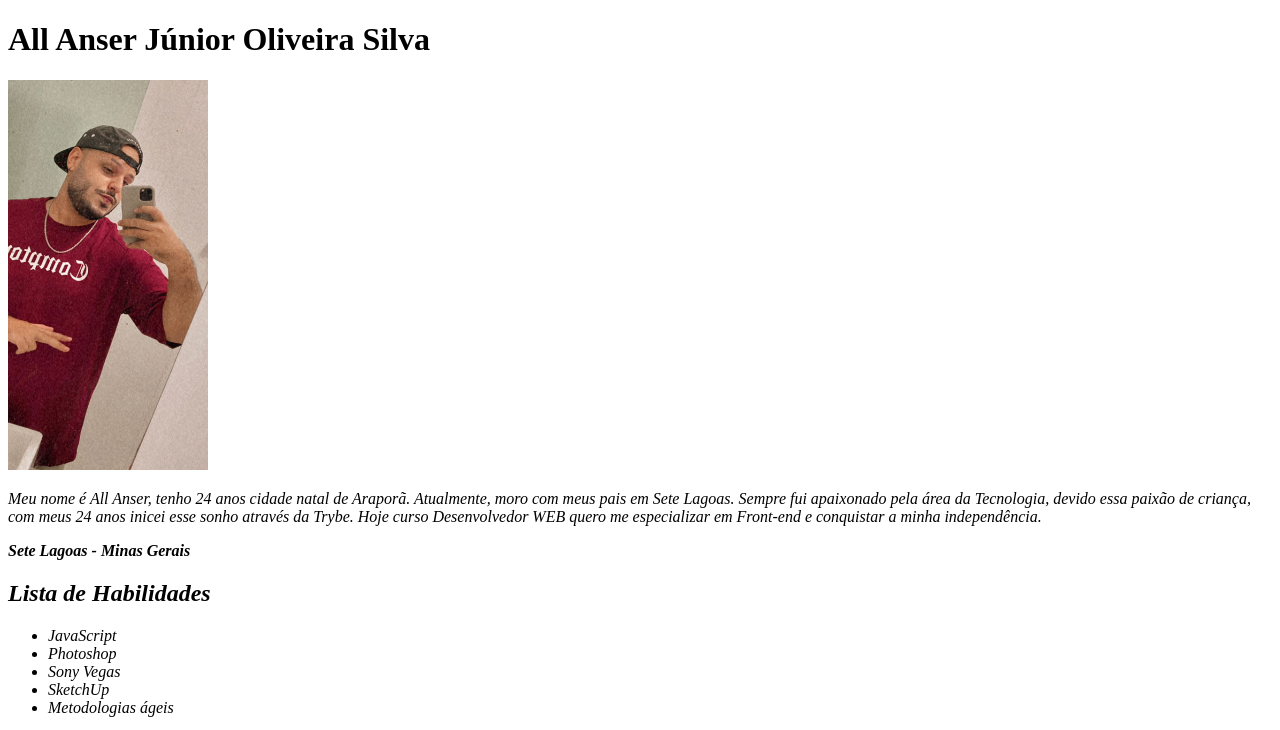
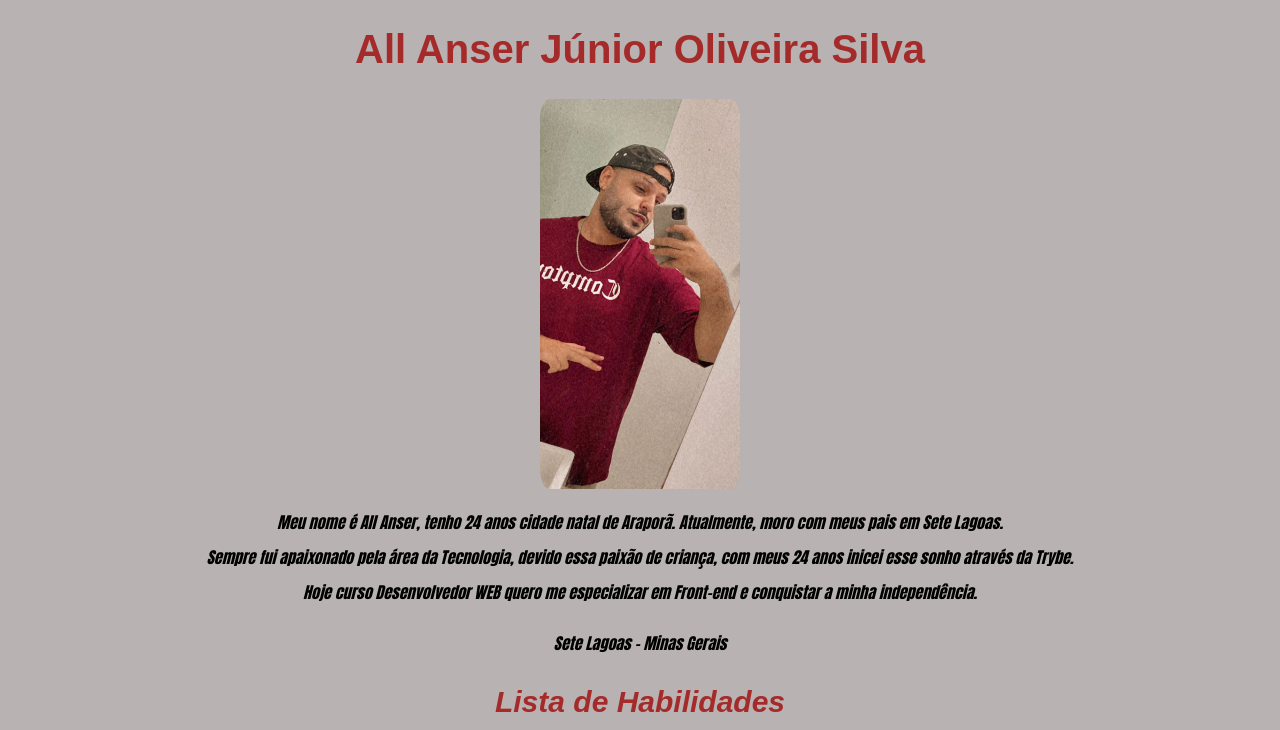
Before and after one commit to allanserdev/allanserdev.github.io, a plain HTML site: page index.html in a window 1280 px wide. Shown: the top 730 px of the page. Drawn offline with Linux system fonts and the light colour scheme.

Commit message:
Modificação de fonte e cores CSS

```diff
--- a/index.html
+++ b/index.html
@@ -5,13 +5,55 @@
     <meta http-equiv="X-UA-Compatible" content="IE=edge">
     <meta name="viewport" content="width=device-width, initial-scale=1.0">
     <title>Portfólio Web</title>
+<style>
+ h2 {
+    color: brown;
+    text-align: center;
+    font-family: Arial, Helvetica, sans-serif;
+    font-size: 30px;
+    font-weight: bold;
+
+ }
+
+body {
+    background-color: rgb(184, 178, 178);
+}
+#nome-completo {
+    color: brown;
+    text-align: center;
+    font-family: Arial, Helvetica, sans-serif;
+    font-size: 40px;
+    font-weight: bold;
+}
+#foto-espelho {
+    border-radius: 5%;
+    margin: auto;
+    display: block;
+}
+p {
+    text-align: center;
+    font-family: Impact, Haettenschweiler, 'Arial Narrow Bold', sans-serif;
+    line-height: 35px;
+
+}
+ul {
+    text-align-last: center;
+    font-family: Cambria, Cochin, Georgia, Times, 'Times New Roman', serif;
+    font-size: 20px;
+    font-weight: bold;
+    line-height: 40px;
+    text-decoration: underline;
+}
+
+
+</style>
 </head>
 <body>
 
-        <h1 class="meuNome">All Anser Júnior Oliveira Silva</h1>
+        <h1 id="nome-completo"class="meuNome">All Anser Júnior Oliveira Silva</h1>
 
-        <img src="Imagens/minhafoto.jpeg" width="200" height="390" alt="foto na frente do espelho" id="foto">
-     <p class="descricao"><em>Meu nome é All Anser, tenho 24 anos cidade natal de Araporã. Atualmente, moro com meus pais em Sete Lagoas. Sempre fui apaixonado pela área da Tecnologia, devido essa paixão de criança, com meus 24 anos inicei esse sonho através da Trybe. Hoje curso Desenvolvedor WEB quero me especializar em Front-end e conquistar a minha independência.<p class="resido"><strong>Sete  Lagoas - Minas Gerais</strong></p></p>
+        <img id="foto-espelho"src="Imagens/minhafoto.jpeg" width="200" height="390" alt="foto na frente do espelho" id="foto">
+     <p id="sobre-mim" class="descricao"><em>Meu nome é All Anser, tenho 24 anos cidade natal de Araporã. Atualmente, moro com meus pais em Sete Lagoas. <br> Sempre fui apaixonado pela área da Tecnologia, devido essa paixão de criança, com meus 24 anos inicei esse sonho através da Trybe. <br> Hoje curso Desenvolvedor WEB quero me especializar em Front-end e conquistar a minha independência.<p class="resido"><strong>Sete  Lagoas - Minas Gerais</strong></p></p>
 <h2>Lista de Habilidades</h2>
 <ul>
     <li
```
